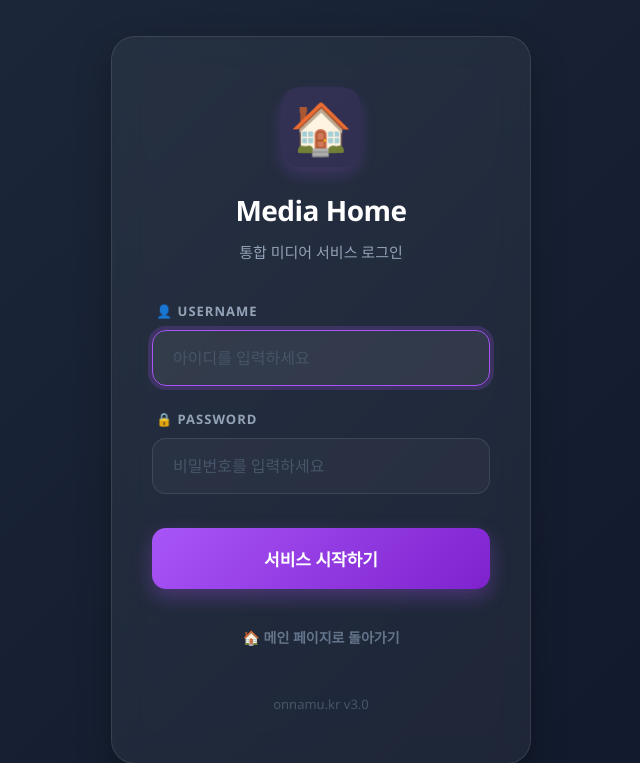
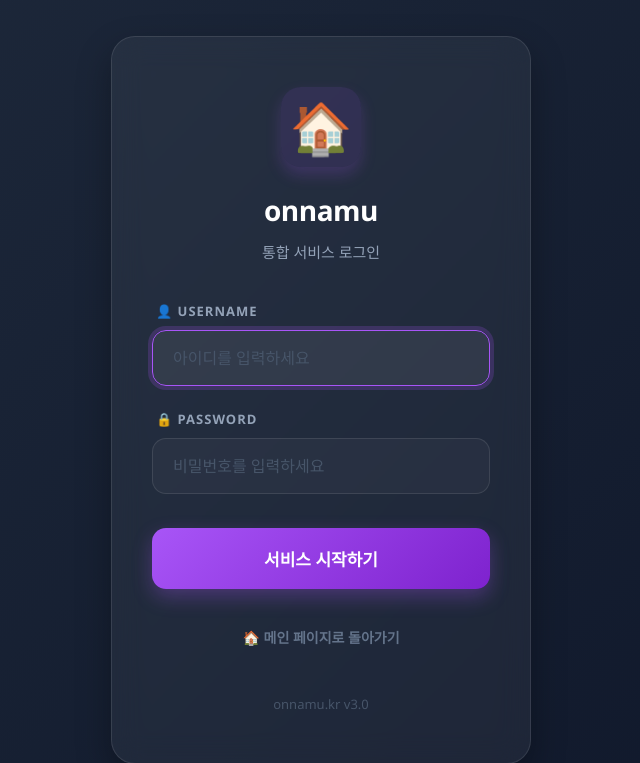
Before and after one commit to onmiso-hash/onnamu-project, a Flask app: page /login in a window 1280 px wide. Shown: the top 763 px of the page, without its empty margins (319-959 px from the left). Run offline with Flask 3, Linux system fonts and the light colour scheme; parts of the project's set-up code (start-up, migrations or seed data) failed here and were passed over.

Commit message:
design: 로그인 페이지 명칭 개편 및 스튜디오 상단 환영 메시지 UI 로딩 개선

```diff
--- a/gallery/templates/login.html
+++ b/gallery/templates/login.html
@@ -3,7 +3,7 @@
 <head>
     <meta charset="UTF-8">
     <meta name="viewport" content="width=device-width, initial-scale=1.0">
-    <title>🔐 로그인 - Media Home</title>
+    <title>🔐 로그인 - onnamu</title>
     <link href="https://fonts.googleapis.com/css2?family=Noto+Sans+KR:wght@300;400;500;700&display=swap" rel="stylesheet">
     <style>
         /* Portal 메인 디자인 (Dark Glassmorphism) 적용 */
@@ -135,8 +135,8 @@
 <body>
     <div class="login-card">
         <div class="logo">🏠</div>
-        <h1>Media Home</h1>
-        <div class="subtitle">통합 미디어 서비스 로그인</div>
+        <h1>onnamu</h1>
+        <div class="subtitle">통합 서비스 로그인</div>
 
         {% if error %}
         <div class="flash error">{{ error }}</div>
--- a/studio/app.js
+++ b/studio/app.js
@@ -209,6 +209,11 @@ class ChronicleApp {
                 const displayNameEl = document.getElementById('user-display-name');
                 if (displayNameEl && data.username) {
                     displayNameEl.textContent = data.username;
+                }
+
+                const profileBarEl = document.querySelector('.user-profile-bar');
+                if (profileBarEl) {
+                    profileBarEl.style.display = 'flex';
                 }
 
                 // 관리자가 아니면 수위 조절(19금) 옵션 제거
--- a/studio/index.html
+++ b/studio/index.html
@@ -24,7 +24,7 @@
 
             <!-- Setup Form -->
             <div class="setup-card glass-panel">
-                <div class="user-profile-bar" style="display: flex; justify-content: space-between; align-items: center; margin-bottom: 1.5rem; padding-bottom: 0.8rem; border-bottom: 1px solid rgba(255,255,255,0.08); font-size: 0.85rem;">
+                <div class="user-profile-bar" style="display: none; justify-content: space-between; align-items: center; margin-bottom: 1.5rem; padding-bottom: 0.8rem; border-bottom: 1px solid rgba(255,255,255,0.08); font-size: 0.85rem;">
                     <span style="color: #a855f7; font-weight: 600;"><span id="user-display-name">...</span>님 환영합니다</span>
                     <a href="/logout" style="color: #94a3b8; text-decoration: none; transition: color 0.2s;" onmouseover="this.style.color='#f43f5e'" onmouseout="this.style.color='#94a3b8'">🚪 로그아웃</a>
                 </div>
```
Also changed, not shown: GEMINI.md (+1 -0 lines), history/STUDIO_LOGIN_INTEGRATION_20260603.md (+6 -0 lines).
